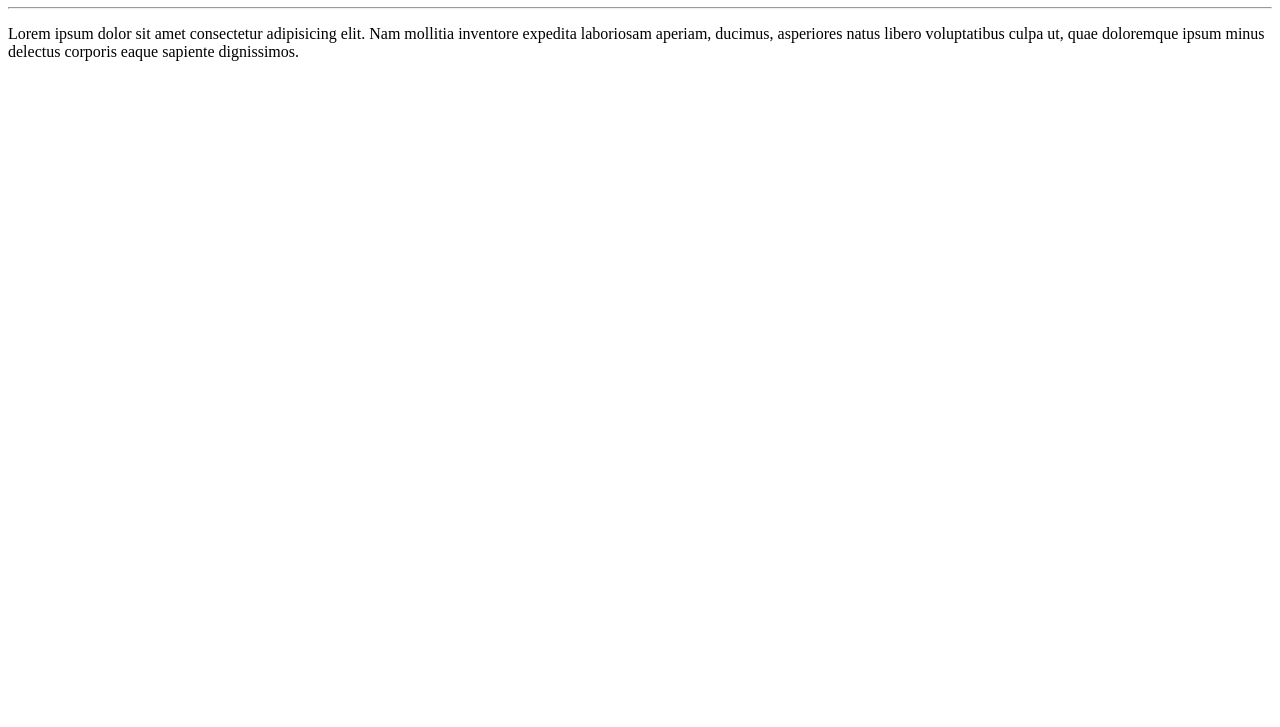
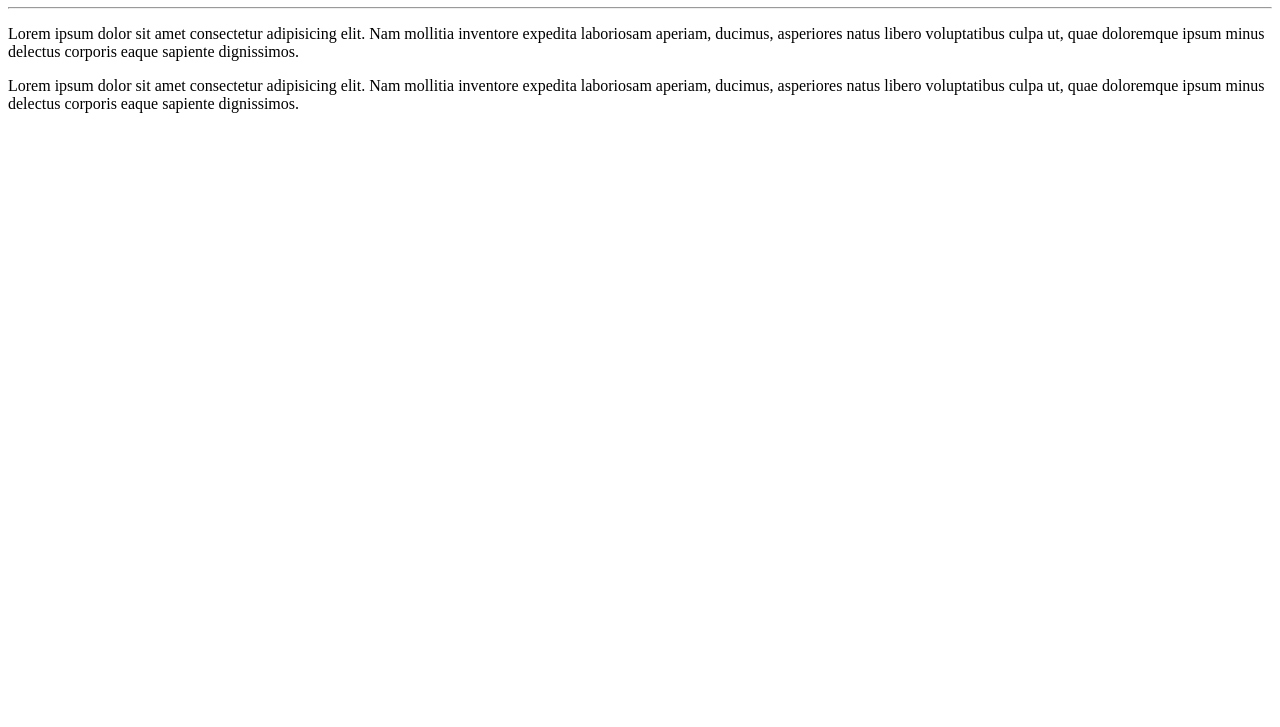
Before and after one commit to alexsandromonteiro/Ola-Mundo, a plain HTML site: page site-exemplo/index.html in a window 1280 px wide. Shown: the part 73-800 px from the top of the page. Drawn offline with Linux system fonts and the light colour scheme.

Commit message:
Adicionei um parágrafo

```diff
--- a/site-exemplo/index.html
+++ b/site-exemplo/index.html
@@ -1,10 +1,12 @@
 <!DOCTYPE html>
 <html lang="pt-br">
+
 <head>
     <meta charset="UTF-8">
     <meta name="viewport" content="width=device-width, initial-scale=1.0">
     <title>Meu primeiro site em repositório</title>
 </head>
+
 <body>
     <h1>Olá, Mundo!</h1>
     <hr>
@@ -12,5 +14,10 @@
         Nam mollitia inventore expedita laboriosam aperiam, ducimus,
         asperiores natus libero voluptatibus culpa ut, quae doloremque ipsum minus
         delectus corporis eaque sapiente dignissimos.</p>
+    <p>Lorem ipsum dolor sit amet consectetur adipisicing elit.
+        Nam mollitia inventore expedita laboriosam aperiam, ducimus,
+        asperiores natus libero voluptatibus culpa ut, quae doloremque ipsum minus
+        delectus corporis eaque sapiente dignissimos.</p>
 </body>
+
 </html>
```
